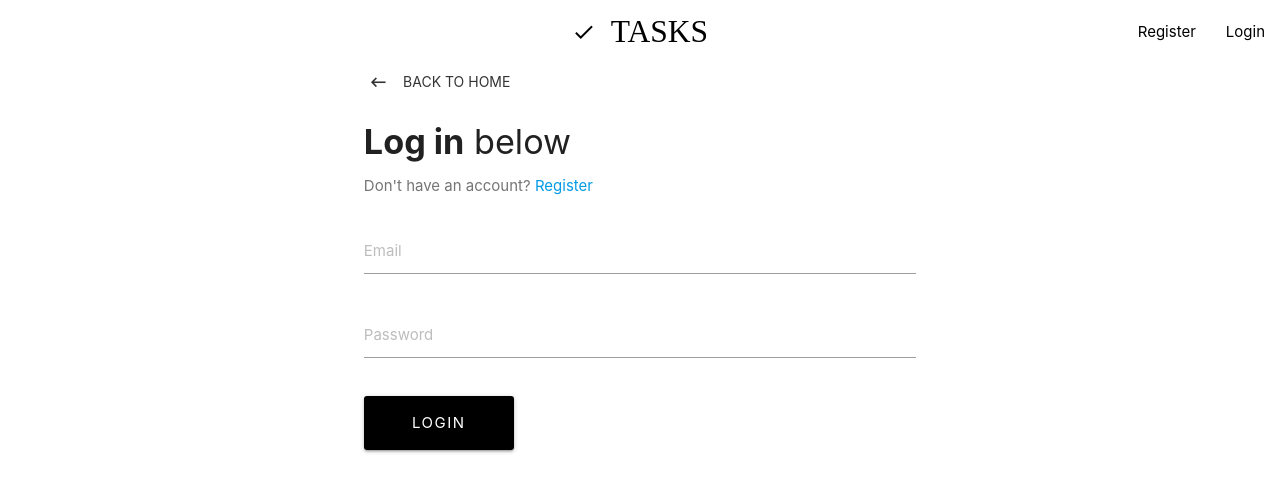
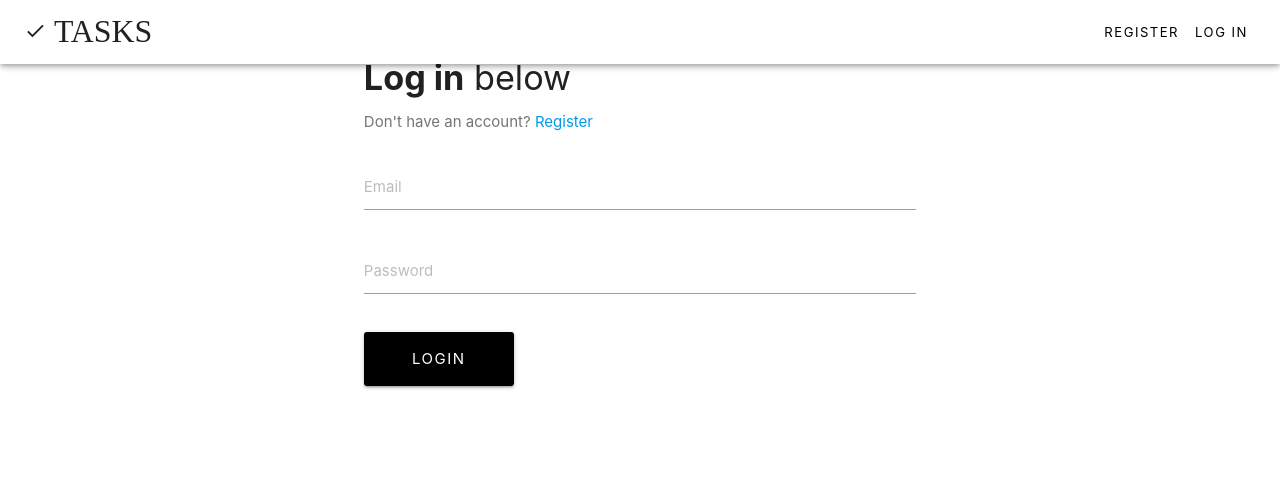
Before and after one commit to Vorld/UnnecessarilyComplicatedHomeworkBoard, a React (Create React App) app in the folder client/: page /login in a window 1280 px wide. Shown: the top 492 px of the page. Built offline with nearby package versions, Linux system fonts and the light colour scheme; no server answers.

Commit message:
Updated Navbar to Material-UI

```diff
--- a/client/public/index.html
+++ b/client/public/index.html
@@ -19,10 +19,6 @@
     <script src="https://cdnjs.cloudflare.com/ajax/libs/materialize/1.0.0/js/materialize.min.js"></script>
 
     <link
-      rel="stylesheet"
-      href="https://fonts.googleapis.com/css?family=Roboto:300,400,500,700&display=swap"
-    />
-    <link
       href="https://fonts.googleapis.com/icon?family=Material+Icons"
       rel="stylesheet"
     />
--- a/client/src/App.js
+++ b/client/src/App.js
@@ -34,7 +34,30 @@ const theme = createMuiTheme({
       main: '#000000',
     },
     secondary: {
-      main: '#000000',
+      main: '#ffffff',
+    },
+  },
+
+  typography: {
+    fontFamily: [
+      '-apple-system',
+      'BlinkMacSystemFont',
+      '"Segoe UI"',
+      'Roboto',
+      '"Helvetica Neue"',
+      'Arial',
+      'sans-serif',
+      '"Apple Color Emoji"',
+      '"Segoe UI Emoji"',
+      '"Segoe UI Symbol"',
+    ].join(','),
+    h4: {
+      fontFamily: 'Raleway',
+      fontWeight: 500,
+    },
+    button: {
+      fontWeight: 400,
+      letterSpacing: 1.5,
     },
   },
 });
--- a/client/src/components/layout/Navbar.js
+++ b/client/src/components/layout/Navbar.js
@@ -4,63 +4,76 @@ import { connect } from 'react-redux';
 import PropTypes from 'prop-types';
 import { logout } from '../../actions/auth';
 
+//Material UI imports
+import {
+  AppBar,
+  Toolbar,
+  Typography,
+  Button,
+  Box,
+  Icon,
+} from '@material-ui/core';
+
 export const Navbar = ({ auth: { isAuthenticated, loading }, logout }) => {
   const authLinks = (
-    <ul id='nav-mobile' className='right hide-on-med-and-down'>
-      <li>
-        <Link className='black-text' to='/dashboard'>
-          Dashboard
+    <Fragment>
+      <Link style={{ textDecoration: 'none' }} to='/dashboard'>
+        <Button color='primary'>Dashboard</Button>
       </Link>
-      </li>
-      <li>
-        <Link className='black-text' to='/tasks'>
-          Tasks
+      <Link style={{ textDecoration: 'none' }} to='/tasks'>
+        <Button color='primary'>Tasks</Button>
       </Link>
-      </li>
-      <li>
-        <Link className='black-text' onClick={logout} to='/#!'>
-          Logout
+      <Link style={{ textDecoration: 'none' }} onClick={logout} to='/#!'>
+        <Button color='primary'>Log Out</Button>
       </Link>
-      </li>
-    </ul>
+    </Fragment>
   );
 
   const guestLinks = (
-    <ul id='nav-mobile' className='right hide-on-med-and-down'>
-      <li>
-        <Link className='black-text' to='/register'>
-          Register
+    <Fragment>
+      <Link style={{ textDecoration: 'none' }} to='/register'>
+        <Button color='primary'>Register</Button>
       </Link>
-      </li>
-      <li>
-        <Link className='black-text' to='/login'>
-          Login
+      <Link style={{ textDecoration: 'none' }} to='/login'>
+        <Button color='primary'>Log In</Button>
       </Link>
-      </li>
-    </ul>
+    </Fragment>
   );
 
   return (
-    <div className='navbar-fixed'>
-      <nav className='z-depth-0'>
-        <div className='nav-wrapper white'>
-          <Link
-            to='/'
-            style={{
-              fontFamily: 'raleway',
-              fontWeight: 500,
-            }}
-            className='col s5 brand-logo center black-text'
-          >
-            <i className='material-icons'>check</i>
-            TASKS
-          </Link>
+    <AppBar color='secondary'>
+      <Toolbar>
+        <Box flexGrow={1}>
+          <Typography variant='h4'>
+            <Icon>check</Icon> TASKS
+          </Typography>
+        </Box>
+
         {!loading && (
           <Fragment>{isAuthenticated ? authLinks : guestLinks}</Fragment>
         )}
-        </div>
-      </nav>
-    </div>
+      </Toolbar>
+    </AppBar>
+    // <div className='navbar-fixed'>
+    //   <nav className='z-depth-0'>
+    //     <div className='nav-wrapper white'>
+    //       <Link
+    //         to='/'
+    //         style={{
+    //           fontFamily: 'raleway',
+    //           fontWeight: 500,
+    //         }}
+    //         className='col s5 brand-logo center black-text'
+    //       >
+    //         <i className='material-icons'>check</i>
+    //         TASKS
+    //       </Link>
+    //       {!loading && (
+    //         <Fragment>{isAuthenticated ? authLinks : guestLinks}</Fragment>
+    //       )}
+    //     </div>
+    //   </nav>
+    // </div>
   );
 };
 
--- a/client/src/components/tasks/Tasks.js
+++ b/client/src/components/tasks/Tasks.js
@@ -87,7 +87,7 @@ const Tasks = ({
         color='primary'
         onClick={() => handleClickOpen()}
       >
-        Add Task
+        <Box letterSpacing={1.5}>Add Task</Box>
       </Button>
 
       <Alert />
```
Lines whose indentation alone changed are shown as unchanged.
